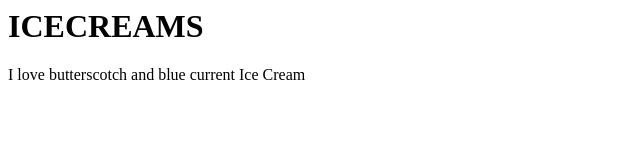
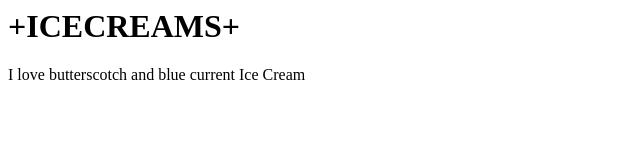
Before and after one commit to kiransatre/Demo-fun-learn, a plain HTML site: page index.html in a window 1280 px wide. Shown: the whole page, without its empty margins (0-640 px from the left). Drawn offline with Linux system fonts and the light colour scheme.

Commit message:
added + in h1

```diff
--- a/index.html
+++ b/index.html
@@ -1,5 +1,5 @@
 <html>
 <title> This is my website </title>
-<h1> ICECREAMS </h1>
+<h1> +ICECREAMS+ </h1>
 <p> I love butterscotch and blue current Ice Cream
 <html>
```
